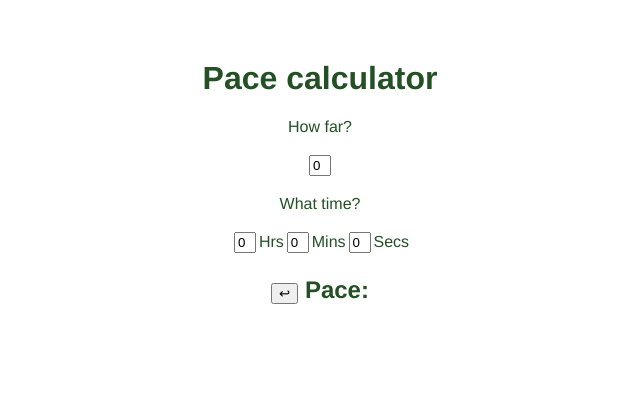
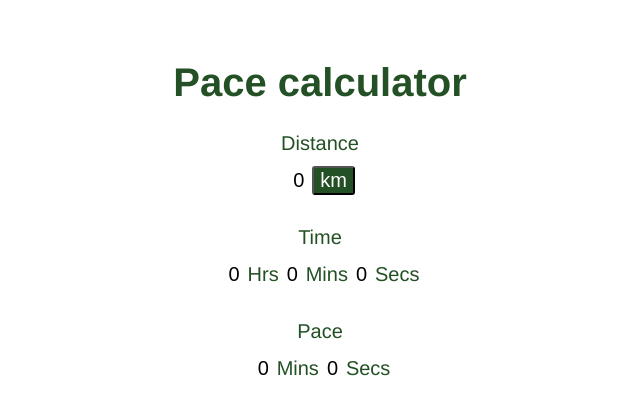
Before and after one commit to aliwoodman/vue-calculator, a Vue app: page / in a window 1280 px wide. Shown: the top 414 px of the page, without its empty margins (320-960 px from the left). Built offline with nearby package versions, Linux system fonts and the light colour scheme.

Commit message:
update styling

```diff
--- a/src/App.vue
+++ b/src/App.vue
@@ -1,27 +1,31 @@
 <template>
   <div id="app">
-    <HelloWorld msg="Pace calculator"/>
+    <Calculator msg="Pace calculator" />
   </div>
 </template>
 
 <script>
-import HelloWorld from './components/HelloWorld.vue'
+import Calculator from "./components/Calculator.vue";
 
 export default {
-  name: 'app',
+  name: "app",
   components: {
-    HelloWorld
+    Calculator
   }
-}
+};
 </script>
 
 <style>
 #app {
-  font-family: 'Avenir', Helvetica, Arial, sans-serif;
+  font-family: "Avenir", Helvetica, Arial, sans-serif;
+  font-size: 20px;
   -webkit-font-smoothing: antialiased;
   -moz-osx-font-smoothing: grayscale;
   text-align: center;
   color: #235024;
   margin-top: 60px;
 }
+  p {
+    margin: 10px;
+  }
 </style>
--- /dev/null
+++ b/src/components/Calculator.vue
@@ -0,0 +1,108 @@
+<template>
+  <div class="hello">
+    <h1>{{ msg }}</h1>
+    <div class="section">
+      <p>
+        Distance
+      </p>
+      <p id="distance-container">
+        <input :value="distance" @change="update" id="distance" />
+        <button @click="toggleUnit">{{ unit }}</button>
+      </p>
+    </div>
+    <div class="section">
+      <p>
+        Time
+      </p>
+      <p>
+        <input :value="hours" @change="update" id="hours" />
+        <span>Hrs</span>
+        <input :value="minutes" @change="update" id="minutes" />
+        <span>Mins</span>
+        <input :value="seconds" @change="update" id="seconds" />
+        <span>Secs</span>
+      </p>
+    </div>
+    <div class="section">
+      <p>
+        Pace
+      </p>
+      <p>
+        <input :value="paceMinutes" @change="update" id="paceMinutes" />
+        <span>Mins</span>
+        <input :value="paceSeconds" @change="update" id="paceSeconds" />
+        <span>Secs</span>
+      </p>
+    </div>
+  </div>
+</template>
+
+<script>
+export default {
+  name: "HelloWorld",
+  props: {
+    msg: String
+  },
+  data: function() {
+    return {
+      distance: 0,
+      hours: 0,
+      minutes: 0,
+      seconds: 0,
+      unitOptions: ["km", "miles"],
+      unit: "km",
+      paceMinutes: 0,
+      paceSeconds: 0
+    };
+  },
+  methods: {
+    update(event) {
+      this[event.target.id] = event.target.value;
+      this.calculate();
+    },
+    calculate() {
+      const totalSeconds =
+        parseInt(this.seconds) +
+        parseInt(this.minutes * 60) +
+        parseInt(this.hours * 60 * 60);
+      const secondsPace = totalSeconds / this.distance;
+      if (secondsPace) {
+        this.paceMinutes = Math.trunc(secondsPace / 60);
+        this.paceSeconds = Math.round(secondsPace % 60);
+      }
+    },
+    toggleUnit() {
+      this.unit =
+        this.unit === this.unitOptions[0]
+          ? this.unitOptions[1]
+          : this.unitOptions[0];
+    }
+  }
+};
+</script>
+
+<!-- Add "scoped" attribute to limit CSS to this component only -->
+<style scoped>
+input {
+  width: 14px;
+  margin: 3px 3px 3px 6px;
+  border: none;
+  font-size: 20px;
+}
+button {
+  font-size: 20px;
+  border-radius: 3px;
+  background-color: #235024;
+  color: #ffffff;
+}
+
+#distance-container {
+  display: flex;
+  align-items: center;
+  justify-content: center;
+}
+
+.section {
+  margin-bottom: 30px;
+}
+</style>
--- a/src/components/HelloWorld.vue
+++ /dev/null
@@ -1,81 +0,0 @@
-<template>
-  <div class="hello">
-    <h1>{{ msg }}</h1>
-    <p>
-      How far?
-    </p>
-    <input :value="distance" @change="update" id="distance" />
-    <p>
-      What time?
-    </p>
-    <p>
-      <input :value="hours" @change="update" id="hours" />
-      <span>Hrs</span>
-      <input :value="minutes" @change="update" id="minutes" />
-      <span>Mins</span>
-      <input :value="seconds" @change="update" id="seconds" />
-      <span>Secs</span>
-    </p>
-    <h2>
-      <button @click="calculate">↩︎</button>
-      Pace: {{ pace }}
-    </h2>
-  </div>
-</template>
-
-<script>
-export default {
-  name: "HelloWorld",
-  props: {
-    msg: String
-  },
-  data: function() {
-    return {
-      distance: 0,
-      hours: 0,
-      minutes: 0,
-      seconds: 0,
-      unit: "",
-      pace: ""
-    };
-  },
-  methods: {
-    update(event) {
-      this[event.target.id] = event.target.value;
-    },
-    calculate() {
-      const totalSeconds =
-        parseInt(this.seconds) +
-        parseInt(this.minutes * 60) +
-        parseInt(this.hours * 60 * 60);
-      const secondsPace = totalSeconds / this.distance;
-      if (secondsPace) {
-        this.pace = `${Math.trunc(secondsPace / 60)}minutes${secondsPace %
-          60}seconds`;
-      }
-    }
-  }
-};
-</script>
-
-<!-- Add "scoped" attribute to limit CSS to this component only -->
-<style scoped>
-h3 {
-  margin: 40px 0 0;
-}
-ul {
-  list-style-type: none;
-  padding: 0;
-}
-li {
-  display: inline-block;
-  margin: 0 10px;
-}
-a {
-  color: #42b983;
-}
-input {
-  width: 14px;
-  margin: 3px;
-}
-</style>
```
